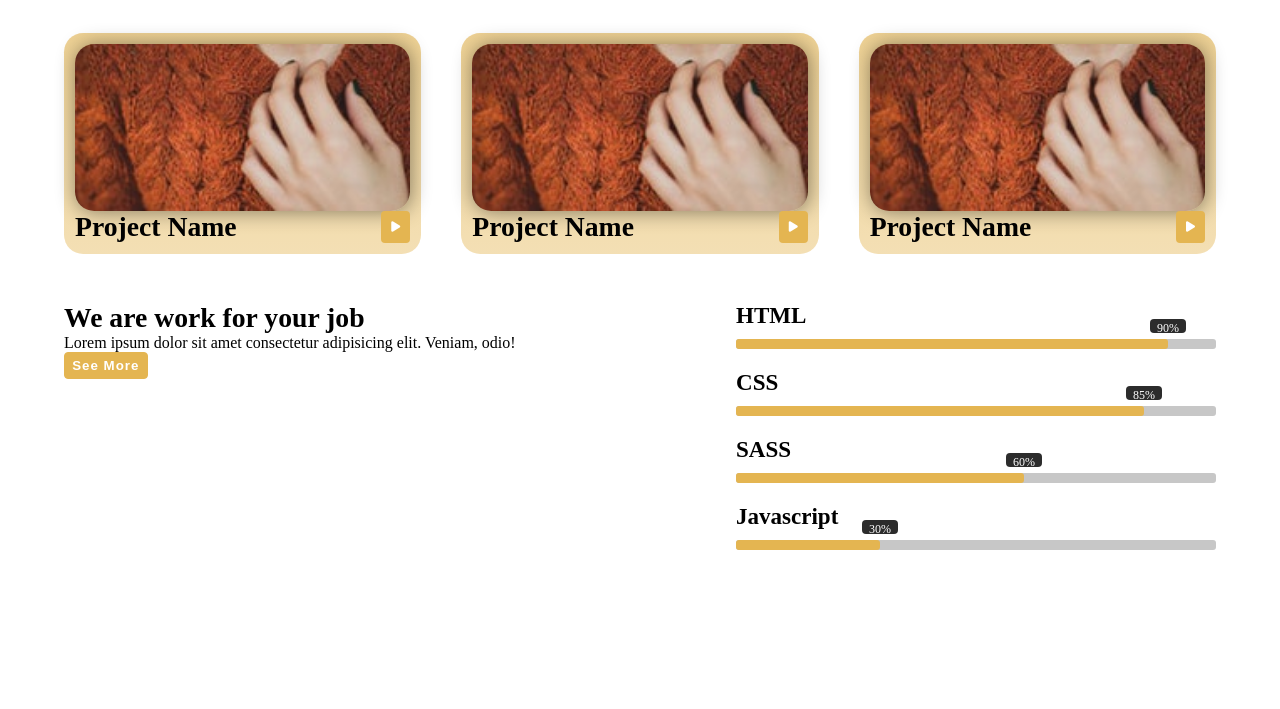
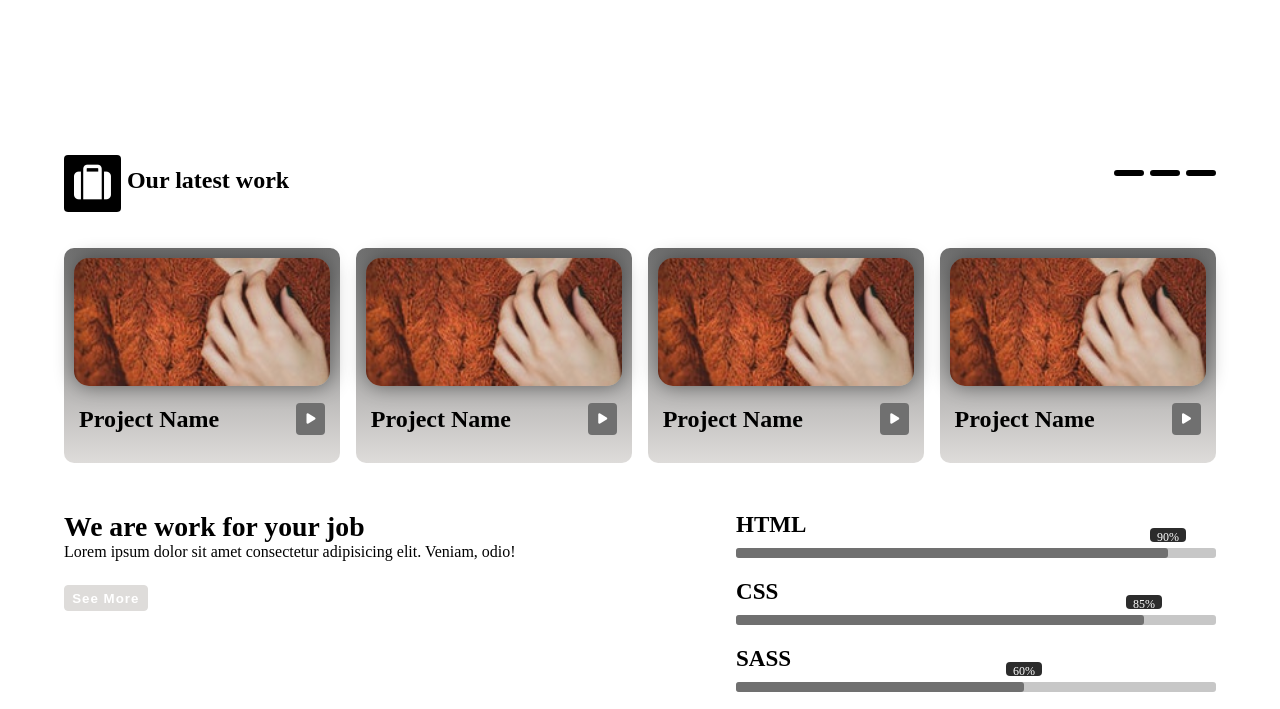
Before and after one commit to AshrafBasry/our-team, a website: page index.html in a window 1280 px wide. Shown: the part 806-1515 px from the top of the page. Before the commit the page ends 1456 px from the top, so only its background shows below. Drawn offline with Linux system fonts and the light colour scheme.

Commit message:
merge commit

```diff
--- a/css/style.css
+++ b/css/style.css
@@ -1,7 +1,7 @@
 :root {
   --border-radius: 1.2rem;
-  --main-color: #e4b551;
-  --secondary-color: #e451a7;
+  --main-color: #DEDCDA;
+  --secondary-color: #707070;
   --main-text-color: #2c2c2c;
 }
 
@@ -19,8 +19,8 @@ img {
   margin-left: auto;
 }
 
-.mb-2 {
-  margin-bottom: 24px;
+.my-2 {
+  margin: 24px 0;
 }
 
 .mt-3 {
@@ -149,30 +149,30 @@ svg {
   height: 25px;
 }
 
-.team h2 {
+h2 {
   margin: 15px 0;
   justify-content: space-between;
   display: grid;
   grid-template-columns: max-content max-content;
 }
 
-.team h2 .title svg {
+h2 .title svg {
   fill: #fff;
   background: #444;
   padding: 5px;
   border-radius: 10px;
 }
 
-.team h2 .title span {
+h2 .title span {
   vertical-align: super;
 }
 
-.team h2 .lines {
+h2 .lines {
   display: inline-block;
   vertical-align: super;
 }
 
-.team h2 .lines span {
+h2 .lines span {
   border: solid #000;
   width: 30px;
   display: inline-block;
@@ -249,42 +249,41 @@ svg {
 }
 
 .our-work .works {
-  display: grid;
+  /* display: grid;
   grid-template-columns: repeat(auto-fit, minmax(150px, 1fr));
   justify-content: space-between;
-  grid-gap: 40px;
+  grid-gap: 40px; */
 }
 
 .our-work .work-item {
-  border-radius: var(--border-radius);
+  border-radius: 10px;
   display: flex;
   flex-direction: column;
   word-wrap: break-word;
-  background: linear-gradient(#e4b5519d, #e4b5516e);
-  padding: 11px;
+  background: linear-gradient(var(--secondary-color), var(--main-color));
+  padding: 10px;
 }
 
 .our-work img {
-  border-radius: var(--border-radius);
+  border-radius: 15px;
   box-shadow: 1px 1px 20px rgba(0, 0, 0, 0.438);
 }
 
-.our-work .item-body {
+.our-work .info {
+  padding: 5px;
   display: flex;
   justify-content: space-between;
   align-items: center;
 }
 
-.our-work .item-body i {
+.our-work .info i {
   font-size: 12px;
   color: #fff;
   padding: 10px;
-  background-color: var(--main-color);
+  background-color: var(--secondary-color);
   border-radius: 0.25rem;
   text-align: center;
 }
-
-
 
 .skills {
   display: flex;
@@ -306,7 +305,7 @@ svg {
 
 .progress {
   height: 100%;
-  background: var(--main-color);
+  background: var(--secondary-color);
   border-radius: 3px;
   position: relative;
   animation: 1s ease 0s 1 loadBars;
--- a/index.html
+++ b/index.html
@@ -11,11 +11,9 @@
   <script src="js/main.js"></script>
 </head>
 <body>
-
+  <section class="our-team p-100">
   <div class="container">
-
     <div class="team">
-
       <h2>
         <div class="title">
           <svg fill="none" viewBox="0 0 24 24">
@@ -143,41 +141,48 @@
     </div>
 
   </div>
+</section>
   <section class="our-work p-100">
     <div class="container">
-        <div class="row justify-content-space-between">
-            <div class="section-head">
-                <i class="fas fa-suitcase"></i>
-                <span class="h1">Our latest works</span>
-            </div>
-            <div class="bullets">
-                <span class="bullet"></span>
-                <span class="bullet"></span>
-                <span class="bullet"></span>
-            </div>
-        </div>
-        <div class="works mt-3 justify-content-center">
+        <h2>
+          <div class="title">
+            <i class="fas fa-suitcase"></i><span> Our latest work</span>
+          </div>
+          <div class="lines">
+            <span></span>
+            <span></span>
+            <span></span>
+          </div>
+        </h2>
+        <div class="works grid g-4 mt-3">
             <div class="work-item">
                 <img src="images/work.jpg" alt="">
-                <div class="item-body">
-                    <h3>Project Name</h3>
+                <div class="info">
+                    <h2>Project Name</h2>
                     <i class="fa fa-play"></i>
                 </div>
             </div>
             <div class="work-item">
                 <img src="images/work.jpg" alt="">
-                <div class="item-body">
-                    <h3>Project Name</h3>
+                <div class="info">
+                    <h2>Project Name</h2>
                     <i class="fa fa-play"></i>
                 </div>
             </div>
             <div class="work-item">
                 <img src="images/work.jpg" alt="">
-                <div class="item-body">
-                    <h3>Project Name</h3>
+                <div class="info">
+                    <h2>Project Name</h2>
                     <i class="fa fa-play"></i>
                 </div>
             </div>
+            <div class="work-item">
+              <img src="images/work.jpg" alt="">
+              <div class="info">
+                  <h2>Project Name</h2>
+                  <i class="fa fa-play"></i>
+              </div>
+          </div>
         </div>
         <div class="row mt-4 justify-content-space-between">
             <div class="col-md-6 col-sm-12">
@@ -186,7 +191,7 @@
                     <p>
                         Lorem ipsum dolor sit amet consectetur adipisicing elit. Veniam, odio!
                     </p>
-                    <button class="btn main-btn mb-2 mx-auto">see more</button>
+                    <button class="btn main-btn my-2 mx-auto">see more</button>
                 </div>
             </div>
             <div class="col-md-5 col-sm-12 col-xs-12">
```
